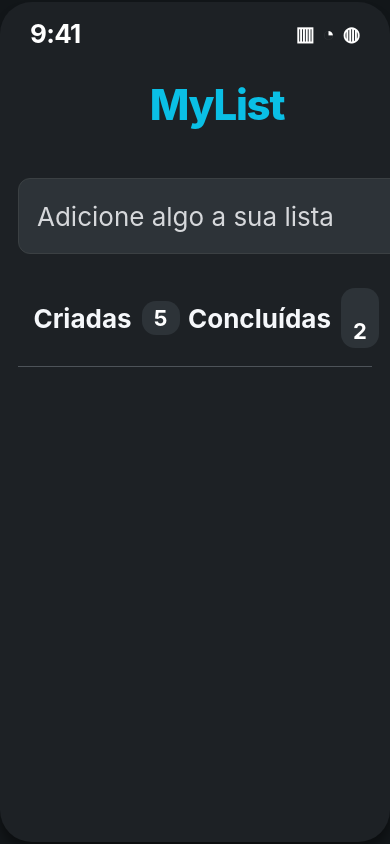
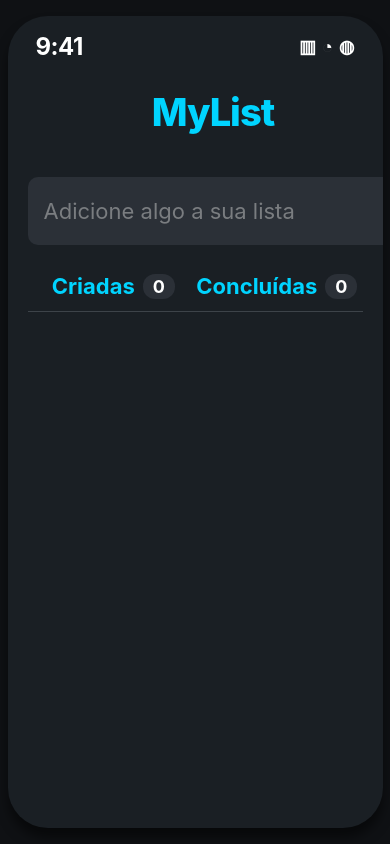
Before and after one commit to CaioQC/MyList, a React Native app: screen / in a window 390 px wide. Built offline with nearby package versions, Linux system fonts and the light colour scheme.

Commit message:
Refina tela principal conforme o mockup final: ajusta tamanho do logo, ícone encostado, altura do input/botão, abas e contraste

```diff
--- a/App.js
+++ b/App.js
@@ -11,8 +11,8 @@ import { StatusBar } from 'expo-status-bar';
 
 export default function App() {
   const [task, setTask] = useState('');
-  const createdCount = 5;
-  const completedCount = 2;
+  const createdCount = 0;
+  const completedCount = 0;
 
   return (
     <View style={styles.container}>
@@ -21,9 +21,10 @@ export default function App() {
       <View style={styles.phoneFrame}>
         <View style={styles.topBar}>
           <Text style={styles.time}>9:41</Text>
+
           <View style={styles.statusIcons}>
             <Text style={styles.signal}>▥</Text>
-            <Text style={styles.signal}>◔</Text>
+            <Text style={styles.wifi}>◔</Text>
             <Text style={styles.battery}>◍</Text>
           </View>
         </View>
@@ -42,7 +43,7 @@ export default function App() {
             value={task}
             onChangeText={setTask}
             placeholder="Adicione algo a sua lista"
-            placeholderTextColor="#d6d8db"
+            placeholderTextColor="#7a7d80"
             autoCapitalize="none"
             autoCorrect={false}
           />
@@ -60,7 +61,7 @@ export default function App() {
 
           <View style={styles.tab}>
             <Text style={styles.tabLabel}>Concluídas</Text>
-            <Text style={styles.tabCount}> {completedCount}</Text>
+            <Text style={styles.tabCount}>{completedCount}</Text>
           </View>
         </View>
 
@@ -73,138 +74,145 @@ export default function App() {
 const styles = StyleSheet.create({
   container: {
     flex: 1,
-    backgroundColor: '#121619',
+    backgroundColor: '#0f1114',
     justifyContent: 'center',
     alignItems: 'center',
+    paddingHorizontal: 10,
   },
   phoneFrame: {
-    width: 390,
-    height: 840,
-    backgroundColor: '#1d2125',
-    borderRadius: 32,
-    paddingHorizontal: 18,
-    paddingTop: 12,
+    width: 375,
+    height: 812,
+    backgroundColor: '#1a1f24',
+    borderRadius: 40,
+    paddingHorizontal: 20,
+    paddingTop: 14,
     overflow: 'hidden',
     shadowColor: '#000',
-    shadowOpacity: 0.35,
-    shadowRadius: 10,
-    shadowOffset: { width: 0, height: 8 },
-    elevation: 10,
+    shadowOpacity: 0.5,
+    shadowRadius: 12,
+    shadowOffset: { width: 0, height: 10 },
+    elevation: 12,
   },
   topBar: {
     flexDirection: 'row',
     justifyContent: 'space-between',
     alignItems: 'center',
-    paddingHorizontal: 12,
-    marginTop: 4,
+    paddingHorizontal: 8,
+    marginTop: 2,
   },
   time: {
     color: '#fff',
-    fontSize: 26,
+    fontSize: 24,
     fontWeight: '700',
-    letterSpacing: -0.7,
+    letterSpacing: -0.5,
   },
   statusIcons: {
     flexDirection: 'row',
     alignItems: 'center',
-    gap: 8,
+    gap: 6,
   },
   signal: {
     color: '#fff',
-    fontSize: 20,
-    fontWeight: '700',
+    fontSize: 18,
+    fontWeight: '600',
+  },
+  wifi: {
+    color: '#fff',
+    fontSize: 18,
+    fontWeight: '600',
   },
   battery: {
     color: '#fff',
-    fontSize: 20,
-    fontWeight: '700',
+    fontSize: 18,
+    fontWeight: '600',
   },
   logoRow: {
     flexDirection: 'row',
     alignItems: 'center',
     justifyContent: 'center',
-    marginTop: 30,
-    marginBottom: 28,
-    gap: 8,
+    marginTop: 28,
+    marginBottom: 26,
+    gap: 4,
   },
   logoIcon: {
-    width: 36,
-    height: 36,
+    width: 32,
+    height: 32,
     resizeMode: 'contain',
+    tintColor: '#00d4ff',
   },
   logoText: {
-    fontSize: 42,
+    fontSize: 38,
     fontWeight: '800',
-    color: '#0abfe5',
-    letterSpacing: -1.2,
+    color: '#00d4ff',
+    letterSpacing: -1,
   },
   inputRow: {
     flexDirection: 'row',
     alignItems: 'center',
-    marginTop: 20,
-    marginBottom: 26,
+    marginTop: 16,
+    marginBottom: 24,
+    gap: 12,
   },
   input: {
     flex: 1,
-    height: 76,
-    backgroundColor: '#2d3338',
-    borderRadius: 12,
+    height: 68,
+    backgroundColor: '#2b3037',
+    borderRadius: 10,
     color: '#fff',
-    fontSize: 26,
-    paddingHorizontal: 18,
-    paddingVertical: 12,
-    borderWidth: 1,
-    borderColor: '#3b4043',
+    fontSize: 22,
+    paddingHorizontal: 16,
+    paddingVertical: 10,
+    borderWidth: 0,
   },
   addButton: {
-    width: 80,
-    height: 76,
-    borderRadius: 12,
-    backgroundColor: '#1ea9ea',
+    width: 72,
+    height: 68,
+    borderRadius: 10,
+    backgroundColor: '#0aa8e8',
     alignItems: 'center',
     justifyContent: 'center',
-    marginLeft: 12,
   },
   plus: {
     color: '#fff',
-    fontSize: 42,
+    fontSize: 38,
     fontWeight: '300',
-    lineHeight: 42,
+    lineHeight: 38,
   },
   tabsRow: {
     flexDirection: 'row',
     justifyContent: 'space-between',
     alignItems: 'center',
-    marginTop: 8,
+    marginTop: 4,
+    paddingHorizontal: 4,
   },
   tab: {
     flexDirection: 'row',
     alignItems: 'center',
     justifyContent: 'center',
     flex: 1,
-    gap: 10,
+    gap: 8,
   },
   tabLabel: {
-    fontSize: 26,
+    fontSize: 22,
     fontWeight: '700',
-    color: '#f5f7fa',
+    color: '#00d4ff',
   },
   tabCount: {
-    fontSize: 22,
+    fontSize: 18,
     fontWeight: '700',
     color: '#fff',
-    backgroundColor: '#2d3338',
-    borderRadius: 14,
-    paddingHorizontal: 10,
-    paddingVertical: 4,
-    minWidth: 38,
+    backgroundColor: '#2b3037',
+    borderRadius: 12,
+    paddingHorizontal: 8,
+    paddingVertical: 2,
+    minWidth: 32,
     textAlign: 'center',
     overflow: 'hidden',
   },
   separator: {
-    marginTop: 18,
+    marginTop: 12,
     width: '100%',
     height: 1,
-    backgroundColor: '#4d5359',
+    backgroundColor: '#3d4349',
   },
 });
```
